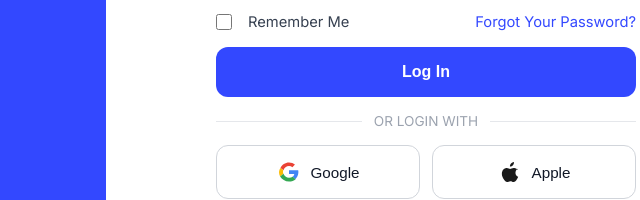
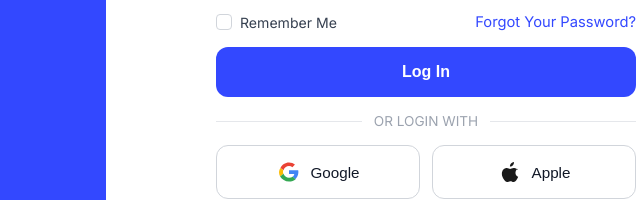
Before and after one commit to RenatoTSilva4/sistema_ToDo_Frello, a plain HTML site: page index.html in a window 1280 px wide. Shown: the part 442-642 px from the top of the page, 534-1174 px from the left. Drawn offline with Linux system fonts and the light colour scheme.

Commit message:
feat(ui): add custom checkbox component

```diff
--- a/styles.css
+++ b/styles.css
@@ -191,18 +191,46 @@ body {
     gap: 12px;
     flex-wrap: wrap;
 }
-
 .rotulo-checkbox {
     display: inline-flex;
     align-items: center;
     gap: 8px;
-    font-size: 0.92rem;
+    font-size: 0.88rem;
     color: #374151;
+    cursor: pointer;
+    user-select: none;
 }
 
-.rotulo-checkbox input {
+.checkbox-input {
+    display: none;
+}
+
+.checkbox-box {
     width: 16px;
     height: 16px;
+    border: 1.5px solid #d1d5db;
+    border-radius: 4px;
+    background: #ffffff;
+    flex-shrink: 0;
+    display: flex;
+    align-items: center;
+    justify-content: center;
+    transition: background 0.15s ease, border-color 0.15s ease;
+}
+
+.checkbox-input:checked + .checkbox-box {
+    background: #3348ff;
+    border-color: #3348ff;
+}
+
+.checkbox-input:checked + .checkbox-box::after {
+    content: '';
+    display: block;
+    width: 9px;
+    height: 5px;
+    border-left: 2px solid white;
+    border-bottom: 2px solid white;
+    transform: translateY(-1px) rotate(-45deg);
 }
 
 .link-esqueci {
```
